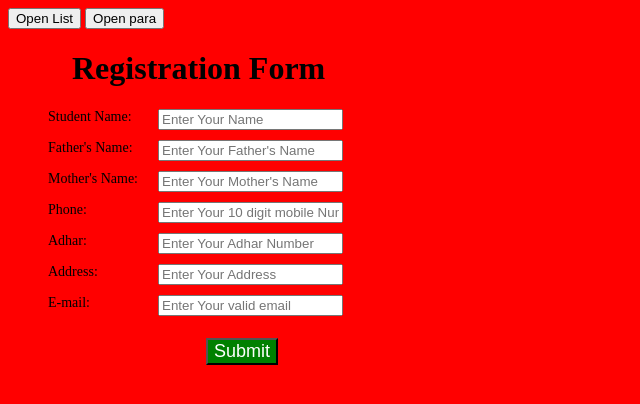
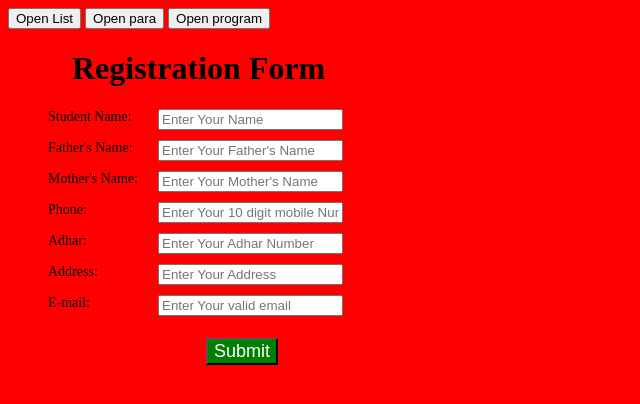
Before and after one commit to sravs456/para.html, a plain HTML site: page index.html in a window 1280 px wide. Shown: the whole page, without its empty margins (0-640 px from the left). Drawn offline with Linux system fonts and the light colour scheme.

Commit message:
Update index.html

```diff
--- a/index.html
+++ b/index.html
@@ -17,6 +17,7 @@
 	<div>
 	<a href="list.html"><button>Open List</button></a>
 		<a href="para.html"><button>Open para</button></a>
+		<a href="sample.py"><button>Open program</button></a>
 </div>
 	<h1 style="color: black; margin-left: 2em">Registration Form</h1>
 <form name="registration" action="submit.html" onsubmit="return validate()" method="post">
```
